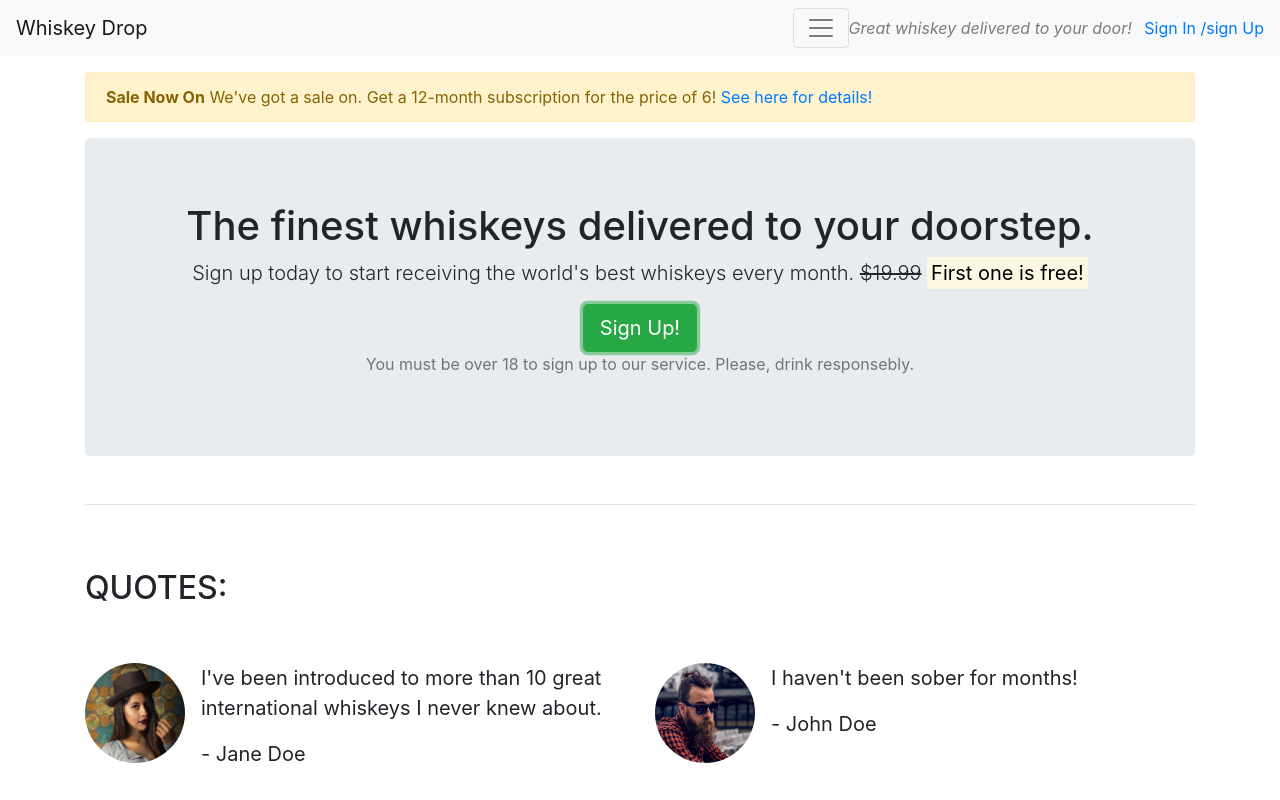
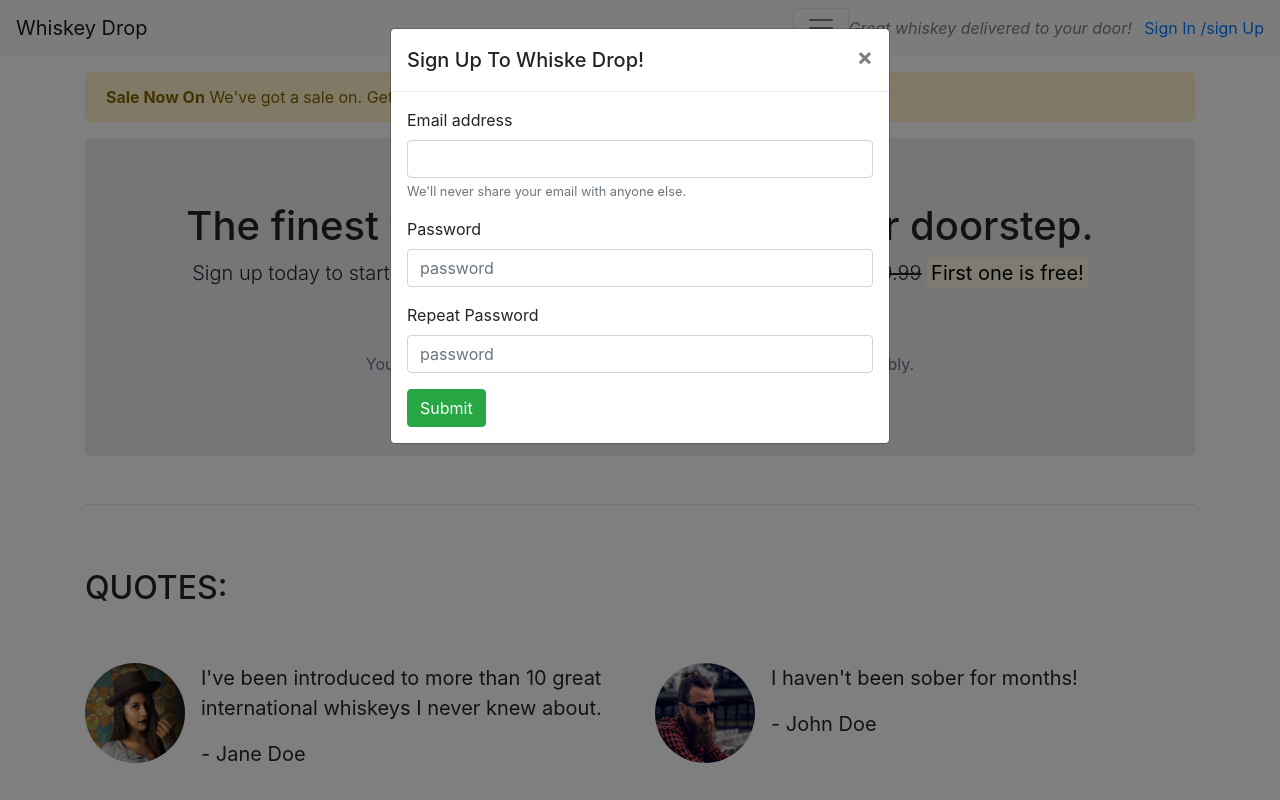
Before and after one commit to jourm/Whiskey-site-bootsrap-lesson, a plain HTML site: page index.html in a window 1280 px wide. Both pictures are taken after a click on the button "Sign Up!". Shown: the top 800 px of the page. Drawn offline with nearby package versions, Linux system fonts and the light colour scheme.

Commit message:
add Signup Modal

```diff
--- a/index.html
+++ b/index.html
@@ -58,7 +58,7 @@
 						<s class="d-none d-sm-inline">$19.99</s>
 						<span class="d-inline d-sm-none"><br></span>
 						<strong><mark>First one is free!</mark></strong></p>
-					<button class="btn btn-success btn-lg">Sign Up!</button>
+					<button class="btn btn-success btn-lg" data-toggle="modal" data-target="#signUpModal">Sign Up!</button>
 					<p class="text-muted">You must be over 18 to sign up to our service. Please, drink responsebly.</p>
 				</section>
 			</div>
@@ -155,6 +155,38 @@
 			</table>
 		</section>
 	</article>
+	<div class="modal" tabindex="-1" role="dialog" id="signUpModal">
+		<div class="modal-dialog" role="document">
+			<div class="modal-content">
+				<div class="modal-header">
+					<h5 class="modal-title">Sign Up To Whiske Drop!</h5>
+					<button type="button" class="close" data-dismiss="modal" aria-label="Close">
+          <span aria-hidden="true">&times;</span>
+        </button>
+				</div>
+				<div class="modal-body">
+					<form>
+						<div class="form-group">
+							<label for="exampleInputEmail1">Email address</label>
+							<input type="email" class="form-control" id="exampleInputEmail1" aria-describedby="emailHelp">
+							<small id="emailHelp" class="form-text text-muted">We'll never share your email with anyone else.</small>
+						</div>
+						<div class="form-group">
+							<label for="password">Password</label>
+							<input type="password" class="form-control" id="password" placeholder="password">
+                        </div>
+							<div class="form-group">
+								<label for="repeatPassword">Repeat Password</label>
+								<input type="password" class="form-control" id="repeatPassword"placeholder="password">
+                        </div>
+								<button type="submit" class="btn btn-success">Submit</button>
+					</form>
+				</div>
+
+			</div>
+		</div>
+	</div>
+
 
 	<script src="https://code.jquery.com/jquery-3.4.1.slim.min.js"
 		integrity="sha384-J6qa4849blE2+poT4WnyKhv5vZF5SrPo0iEjwBvKU7imGFAV0wwj1yYfoRSJoZ+n" crossorigin="anonymous">
```
